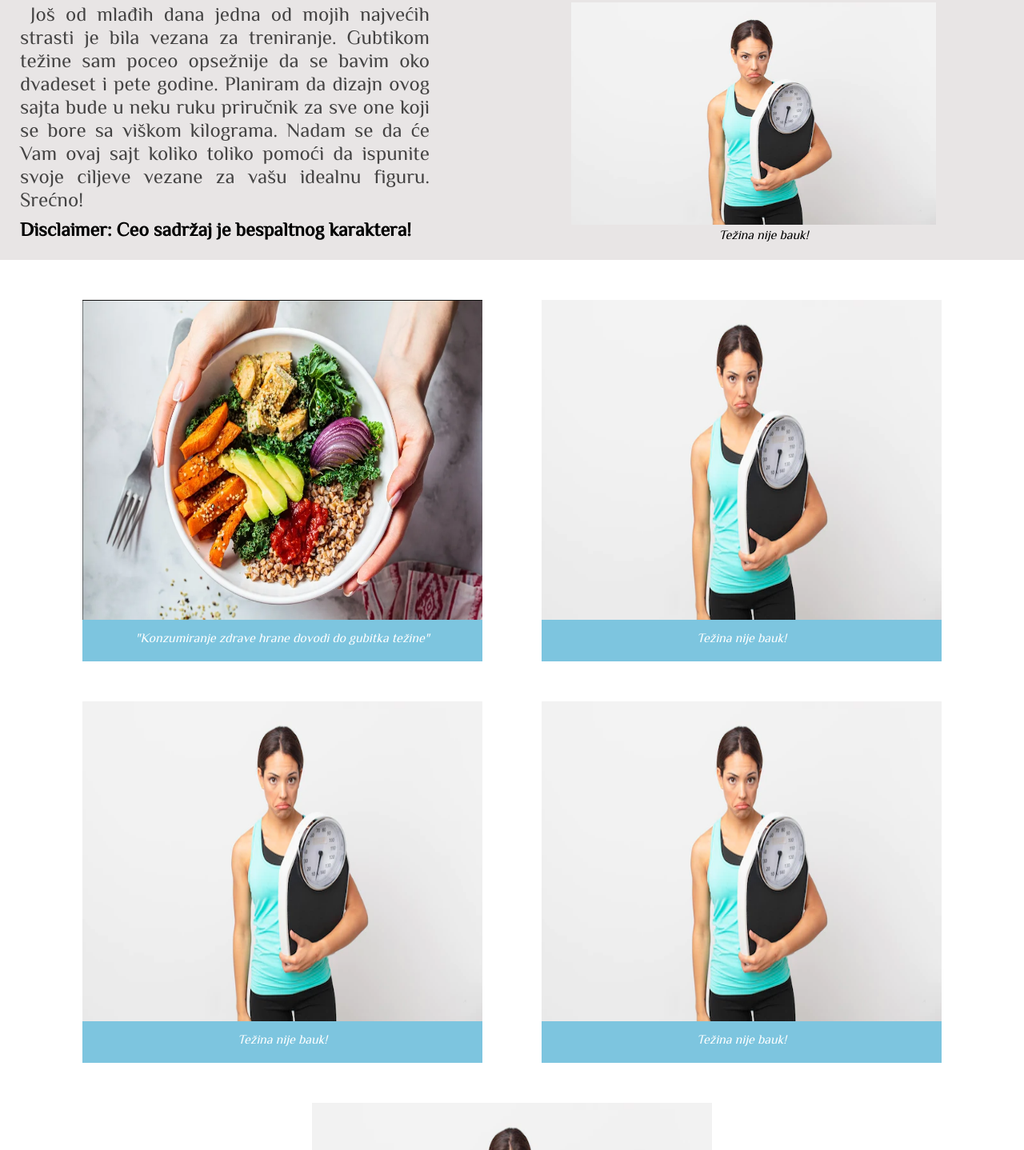
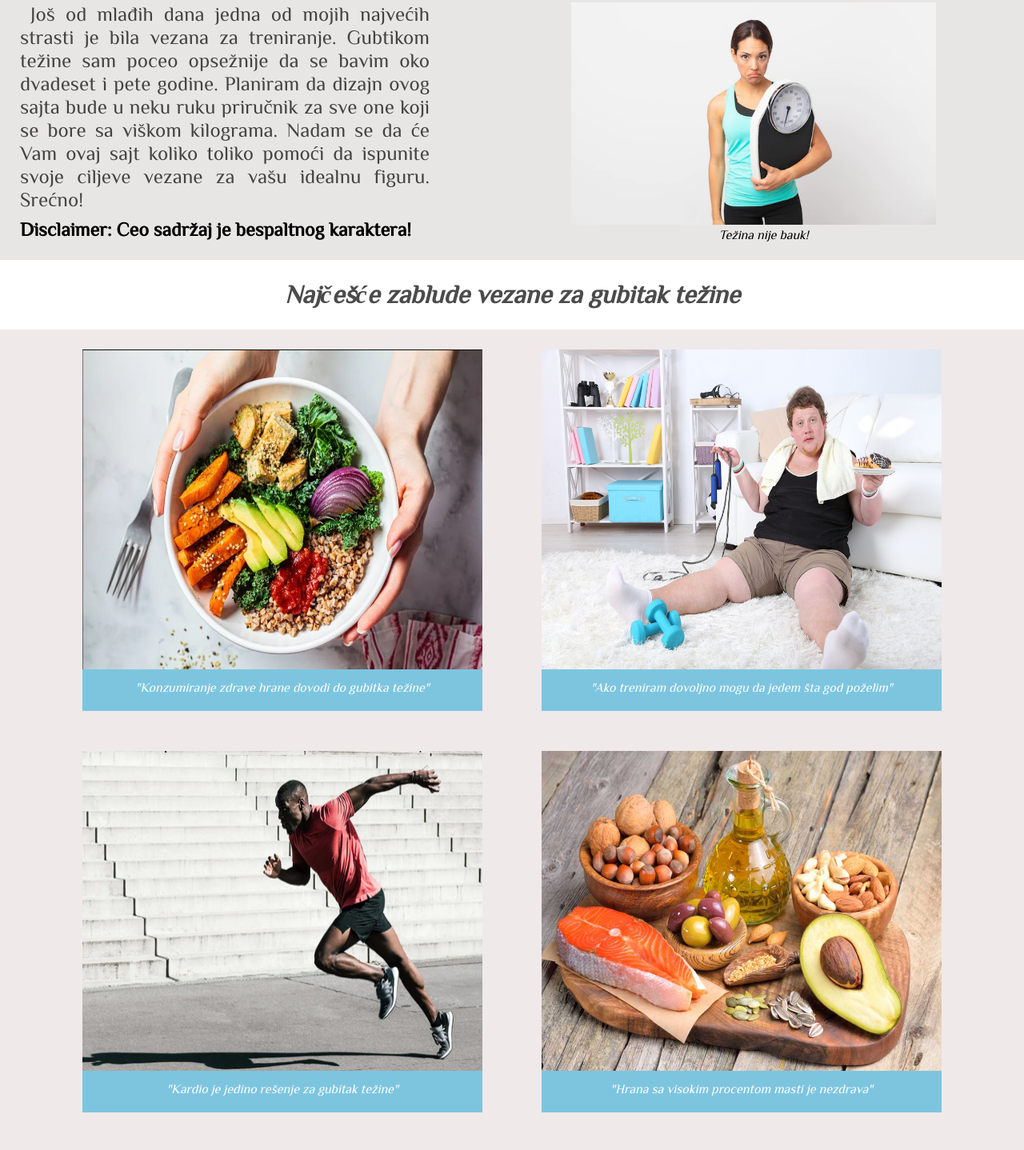
Before and after one commit to Duka93/Duka93.github.io, a plain HTML site: page index.html in a window 1280 px wide. Shown: the part 348-1786 px from the top of the page at 80% size. Drawn offline with Linux system fonts and the light colour scheme; a web font is replaced by a local one.

Commit message:
Zavrsio sekciju o zabludama
Ubacio slike i opise slika

```diff
--- a/index.html
+++ b/index.html
@@ -46,35 +46,36 @@
 <!--Zablude sekcija-->
 
    <div id="zablude">
+      <h1>Najčešće zablude vezane za gubitak težine</h1>
       <div class="slike-za-fleks">
         <div class="block">
           <figure>
-            <img src="resursi/images/Screenshot_2.png" alt='Slika zene sa vagom' />
+            <img src="resursi/images/Screenshot_2.png" alt='Slika posude sa hranom' />
             <figcaption><em>"Konzumiranje zdrave hrane dovodi do gubitka težine"</em></figcaption>
           </figure>
         </div>
         <div class="block">
           <figure>
-            <img src="resursi/images/young-hispanic-woman-feeling-sad-whiney-with-unhappy-look-crying-holding-scale_1194-345450.webp" alt='Slika zene sa vagom' />
-            <figcaption><em>Težina nije bauk!</em></figcaption>
+            <img src="resursi/images/if-you-exercise-you-can-eat-whatever-you-want-fitness-myth.jpg" alt='Slika gojaznog coveka sa hranom i tegovima' />
+            <figcaption><em>"Ako treniram dovoljno mogu da jedem šta god poželim"</em></figcaption>
           </figure>
         </div>
         <div class="block">
           <figure>
-            <img src="resursi/images/young-hispanic-woman-feeling-sad-whiney-with-unhappy-look-crying-holding-scale_1194-345450.webp" alt='Slika zene sa vagom' />
-            <figcaption><em>Težina nije bauk!</em></figcaption>
+            <img src="resursi/images/Screenshot_1.png" alt='Slika coveka koji trci' />
+            <figcaption><em>"Kardio je jedino rešenje za gubitak težine"</em></figcaption>
           </figure>
         </div>
         <div class="block">
           <figure>
-            <img src="resursi/images/young-hispanic-woman-feeling-sad-whiney-with-unhappy-look-crying-holding-scale_1194-345450.webp" alt='Slika zene sa vagom' />
-            <figcaption><em>Težina nije bauk!</em></figcaption>
+            <img src="resursi/images/healthy-high-fat-foods-shutterstock_396446890-770.jpg" alt='Slika hrane' />
+            <figcaption><em>"Hrana sa visokim procentom masti je nezdrava"</em></figcaption>
           </figure>
         </div>
         <div class="block">
           <figure>
-            <img src="resursi/images/young-hispanic-woman-feeling-sad-whiney-with-unhappy-look-crying-holding-scale_1194-345450.webp" alt='Slika zene sa vagom' />
-            <figcaption><em>Težina nije bauk!</em></figcaption>
+            <img src="resursi/images/Screenshot_3.png" alt='Čovek koji drži sat i pribor za jelo' />
+            <figcaption><em>"Česti obroci ubrzavaju metabolizam"</em></figcaption>
           </figure>
         </div>
       </div>
--- a/resursi/css/index.css
+++ b/resursi/css/index.css
@@ -119,6 +119,7 @@ a:hover {
 /*Zablude sekcijaa*/
 
 .slike-za-fleks{
+    background-color: rgb(240, 233, 233);
     display:flex;
     justify-content: center;
     flex-wrap: wrap;
@@ -139,3 +140,10 @@ a:hover {
     width: 500px;
     height: 400px;
 }
+
+#zablude h1{
+    text-align: center;
+    margin-bottom: 25px;
+    font-style: italic;
+    opacity: 0.7;
+}
```
Also changed, not shown: resursi/images/Content1_CardiovsStrength.webp (added), resursi/images/GettyImages-1293479617 (1).webp (deleted), resursi/images/GettyImages-1293479617.webp (deleted), resursi/images/Screenshot_1.png (added), resursi/images/Screenshot_3.png (added), resursi/images/healthy-high-fat-foods-shutterstock_396446890-770.jpg (added), resursi/images/if-you-exercise-you-can-eat-whatever-you-want-fitness-myth.jpg (added).
